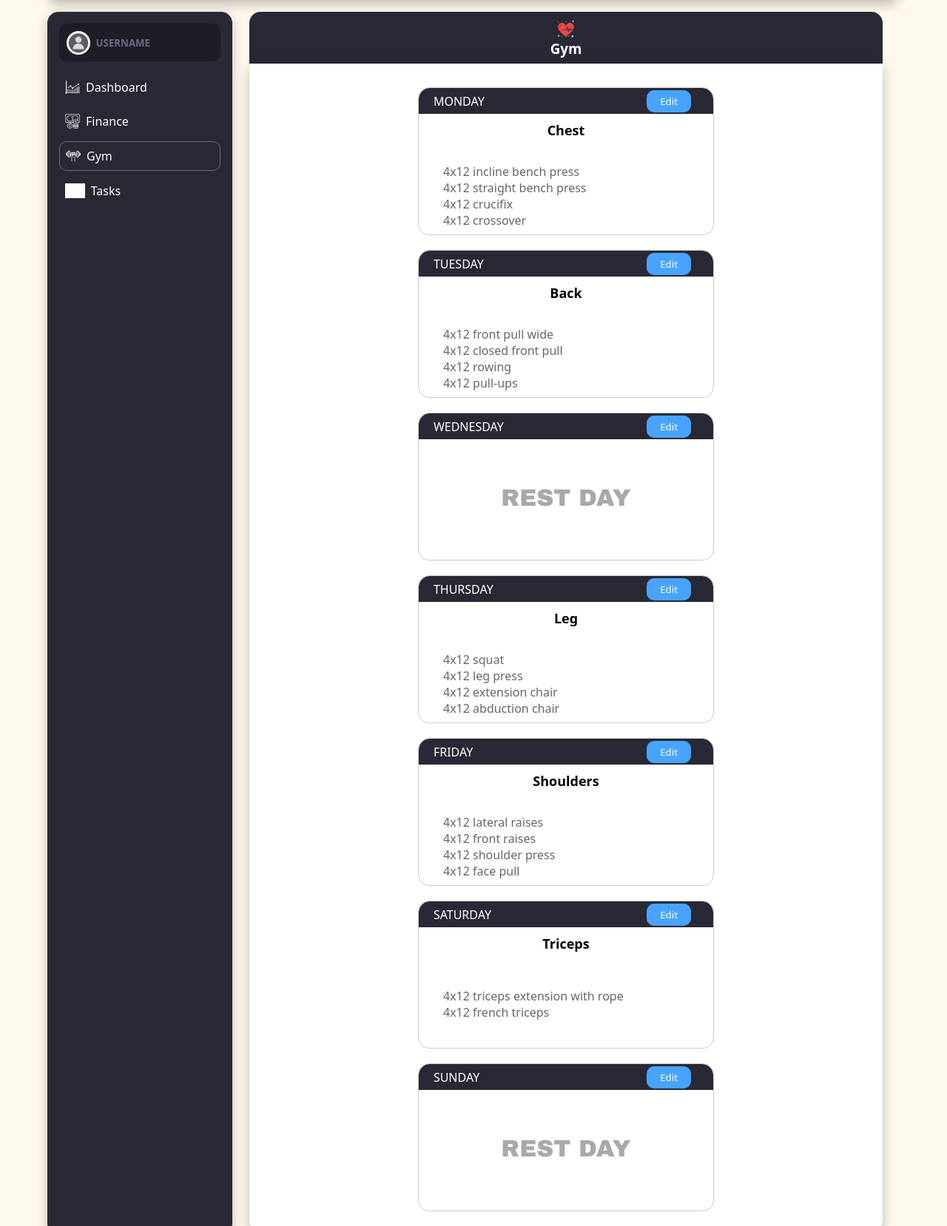
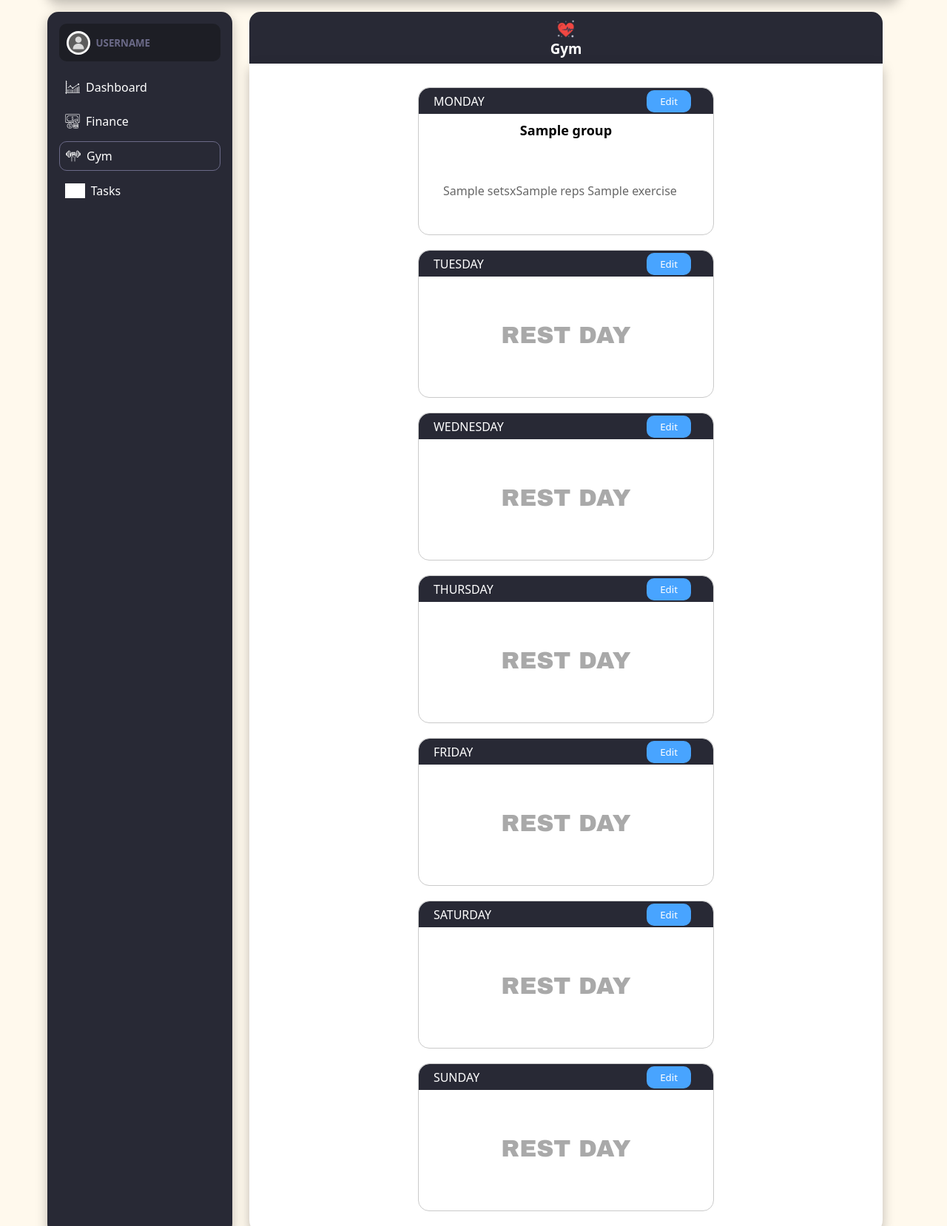
Before and after one commit to yanferodrigues/SITE-MYL, a Django app: template templates/gym.html in a window 1280 px wide. Shown: the part 91-1749 px from the top of the page at 74% size. Run offline with Django 5.2, Linux system fonts and the light colour scheme; the template is opened without the code that fills it: most values are stand-ins (such as "Sample title", 1, 10 or a date in 2020); grey boxes are pictures that could not be loaded.

Commit message:
commit dia 19/02/2026 21:00 ATUALIZAÇÃO DO PROJETO DJANGO

```diff
--- a/GYM/admin.py
+++ b/GYM/admin.py
@@ -1,6 +1,6 @@
 from django.contrib import admin
-from gym.models import Day, MuscleGroup,Exercise
+from gym.models import DayPlan, MuscleGroup,Exercise
 
-admin.site.register(Day)
+admin.site.register(DayPlan)
 admin.site.register(MuscleGroup)
 admin.site.register(Exercise)
--- a/templates/gym.html
+++ b/templates/gym.html
@@ -33,19 +33,20 @@
                                 </button>
                             </div>
                             <div class="specific-gym-exercises">
-                                <h4 class="specific-gym-exercises-title">Chest</h4>
+                                {% if monday %}
+                                    {% for group in monday.muscle_groups.all %}
+                                        <h4 class="specific-gym-exercises-title">{{ group.name }}</h4>
                                         <div class="specific-gym-exercises-division">
-                                    <p>4x12 incline bench press</p>
-                                    <p>4x12 straight bench press</p>
-                                    <p>4x12 crucifix</p>
-                                    <p>4x12 crossover</p>
+                                            {% for exercise in group.exercises.all %}
+                                            <p>{{exercise.sets}}x{{exercise.reps}} {{exercise.name}}</p>
+                                            {% endfor %}
                                         </div>
-                                <h4 class="specific-gym-exercises-title">Triceps</h4>
-                                <div class="specific-gym-exercises-division">
-                                    <p>4x12 triceps extension with rope</p>
-                                    <p>4x12 french triceps</p>
-                                    <p>4x12 triceps dipping machine</p>
+                                    {% endfor %}
+                                    {% else %}
+                                        <div class="rest-day">
+                                            REST DAY
                                         </div>
+                                {% endif %}
                             </div>
                             <div class="overlay" id='edit-workout-monday'>
                                 <form class="overlay-container" id="workoutForm">
@@ -119,19 +120,20 @@
                                 </button>
                             </div>
                             <div class="specific-gym-exercises">
-                                <h4 class="specific-gym-exercises-title">Back</h4>
+                                {% if tuesday %}
+                                    {% for group in monday.muscle_groups.all %}
+                                        <h4 class="specific-gym-exercises-title">{{ group.name }}</h4>
                                         <div class="specific-gym-exercises-division">
-                                    <p>4x12 front pull wide</p>
-                                    <p>4x12 closed front pull</p>
-                                    <p>4x12 rowing</p>
-                                    <p>4x12 pull-ups</p>
+                                            {% for exercise in group.exercises.all %}
+                                            <p>{{exercise.sets}}x{{exercise.reps}} {{exercise.name}}</p>
+                                            {% endfor %}
                                         </div>
-                                <h4 class="specific-gym-exercises-title">Biceps</h4>
-                                <div class="specific-gym-exercises-division">
-                                    <p>4x12 wide grip</p>
-                                    <p>4x12 narrow grip</p>
-                                    <p>4x12 neutral grip</p>
+                                    {% endfor %}
+                                    {% else %}
+                                        <div class="rest-day">
+                                            REST DAY
                                         </div>
+                                {% endif %}
                             </div>
                             <div id='edit-workout-tuesday' class="overlay">
                                 <div class="overlay-container">
@@ -154,9 +156,20 @@
                                 </button>
                             </div>
                             <div class="specific-gym-exercises">
+                                {% if wednesday %}
+                                    {% for group in monday.muscle_groups.all %}
+                                        <h4 class="specific-gym-exercises-title">{{ group.name }}</h4>
+                                        <div class="specific-gym-exercises-division">
+                                            {% for exercise in group.exercises.all %}
+                                            <p>{{exercise.sets}}x{{exercise.reps}} {{exercise.name}}</p>
+                                            {% endfor %}
+                                        </div>
+                                    {% endfor %}
+                                    {% else %}
                                         <div class="rest-day">
                                             REST DAY
                                         </div>
+                                {% endif %}
                             </div>
                             <div id='edit-workout-wednessday' class="overlay">
                                 <div class="overlay-container">
@@ -179,13 +192,20 @@
                                 </button>
                             </div>
                             <div class="specific-gym-exercises">
-                                <h4 class="specific-gym-exercises-title">Leg</h4>
+                                {% if thursday %}
+                                    {% for group in monday.muscle_groups.all %}
+                                        <h4 class="specific-gym-exercises-title">{{ group.name }}</h4>
                                         <div class="specific-gym-exercises-division">
-                                    <p>4x12 squat</p>
-                                    <p>4x12 leg press</p>
-                                    <p>4x12 extension chair</p>
-                                    <p>4x12 abduction chair</p>
+                                            {% for exercise in group.exercises.all %}
+                                            <p>{{exercise.sets}}x{{exercise.reps}} {{exercise.name}}</p>
+                                            {% endfor %}
                                         </div>
+                                    {% endfor %}
+                                    {% else %}
+                                        <div class="rest-day">
+                                            REST DAY
+                                        </div>
+                                {% endif %}
                             </div>
                             <div id='edit-workout-thursday' class="overlay">
                                 <div class="overlay-container">
@@ -208,17 +228,20 @@
                                 </button>
                             </div>
                             <div class="specific-gym-exercises">
-                                <h4 class="specific-gym-exercises-title">Shoulders</h4>
+                                {% if friday %}
+                                    {% for group in monday.muscle_groups.all %}
+                                        <h4 class="specific-gym-exercises-title">{{ group.name }}</h4>
                                         <div class="specific-gym-exercises-division">
-                                    <p>4x12 lateral raises</p>
-                                    <p>4x12 front raises</p>
-                                    <p>4x12 shoulder press</p>
-                                    <p>4x12 face pull</p>
+                                            {% for exercise in group.exercises.all %}
+                                            <p>{{exercise.sets}}x{{exercise.reps}} {{exercise.name}}</p>
+                                            {% endfor %}
                                         </div>
-                                <h4 class="specific-gym-exercises-title">Cardio</h4>
-                                <div class="specific-gym-exercises-division">
-                                    <p>30 min treadmill</p>
+                                    {% endfor %}
+                                    {% else %}
+                                        <div class="rest-day">
+                                            REST DAY
                                         </div>
+                                {% endif %}
                             </div>
                             <div id='edit-workout-friday' class="overlay">
                                 <div class="overlay-container">
@@ -241,21 +264,20 @@
                                 </button>
                             </div>
                             <div class="specific-gym-exercises">
-                                <h4 class="specific-gym-exercises-title">Triceps</h4>
+                                {% if saturday %}
+                                    {% for group in monday.muscle_groups.all %}
+                                        <h4 class="specific-gym-exercises-title">{{ group.name }}</h4>
                                         <div class="specific-gym-exercises-division">
-                                    <p>4x12 triceps extension with rope</p>
-                                    <p>4x12 french triceps</p>
+                                            {% for exercise in group.exercises.all %}
+                                            <p>{{exercise.sets}}x{{exercise.reps}} {{exercise.name}}</p>
+                                            {% endfor %}
                                         </div>
-                                <h4 class="specific-gym-exercises-title">Biceps</h4>
-                                <div class="specific-gym-exercises-division">
-                                    <p>4x12 narrow grip</p>
-                                    <p>4x12 neutral grip</p>
+                                    {% endfor %}
+                                    {% else %}
+                                        <div class="rest-day">
+                                            REST DAY
                                         </div>
-                                <h4 class="specific-gym-exercises-title">Shoulders</h4>
-                                <div class="specific-gym-exercises-division">
-                                    <p>4x12 shoulder press</p>
-                                    <p>4x12 face pull</p>
-                                </div>
+                                {% endif %}
                             </div>
                             <div id='edit-workout-saturday' class="overlay">
                                 <div class="overlay-container">
@@ -278,9 +300,20 @@
                                 </button>
                             </div>
                             <div class="specific-gym-exercises">
+                                {% if sunday %}
+                                    {% for group in monday.muscle_groups.all %}
+                                        <h4 class="specific-gym-exercises-title">{{ group.name }}</h4>
+                                        <div class="specific-gym-exercises-division">
+                                            {% for exercise in group.exercises.all %}
+                                            <p>{{exercise.sets}}x{{exercise.reps}} {{exercise.name}}</p>
+                                            {% endfor %}
+                                        </div>
+                                    {% endfor %}
+                                    {% else %}
                                         <div class="rest-day">
                                             REST DAY
                                         </div>
+                                {% endif %}
                             </div>
                             <div id='edit-workout-sunday' class="overlay">
                                 <div class="overlay-container">
```
Also changed, not shown: GYM/models.py (+15 -6 lines), GYM/views.py (+22 -1 lines), GYM/migrations/0002_alter_day_nome.py (added), GYM/migrations/0003_rename_day_dayplan.py (added), GYM/migrations/0004_rename_nome_dayplan_name_rename_nome_exercise_name_and_more.py (added), db.sqlite3. Lines whose indentation alone changed are shown as unchanged.
